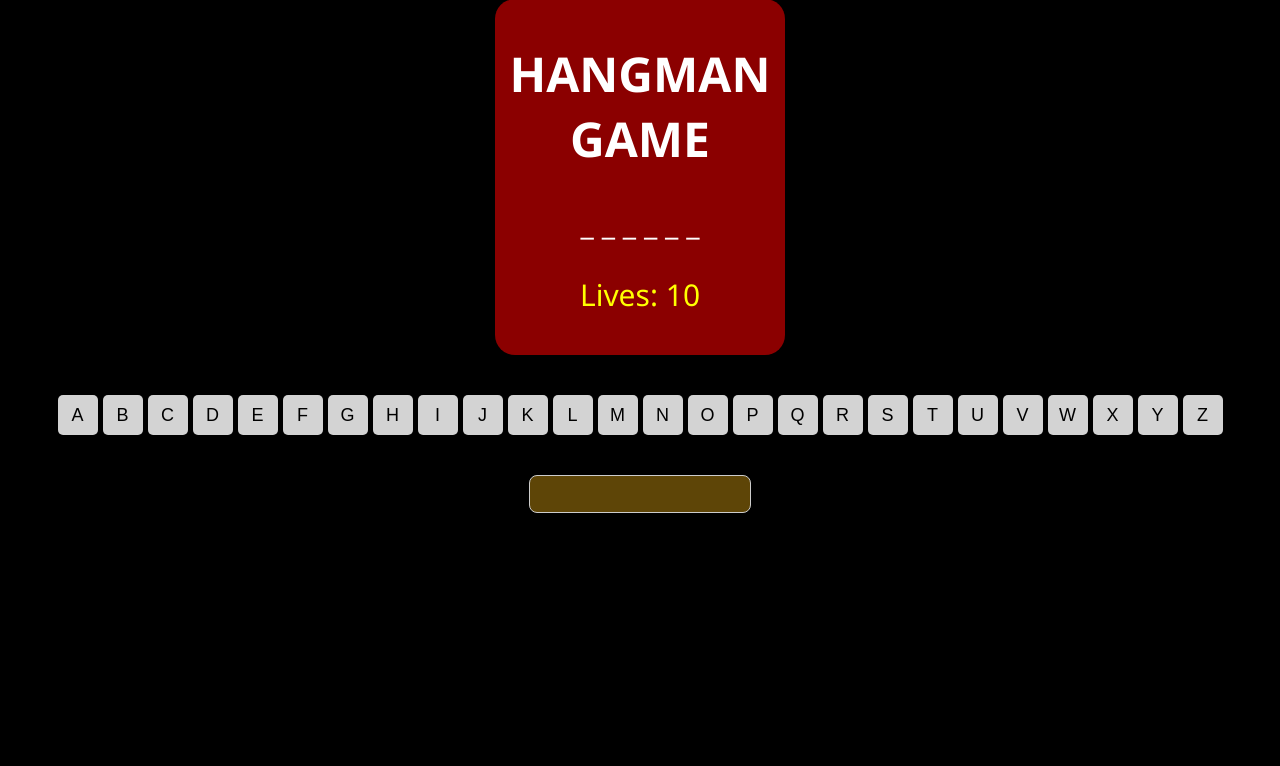
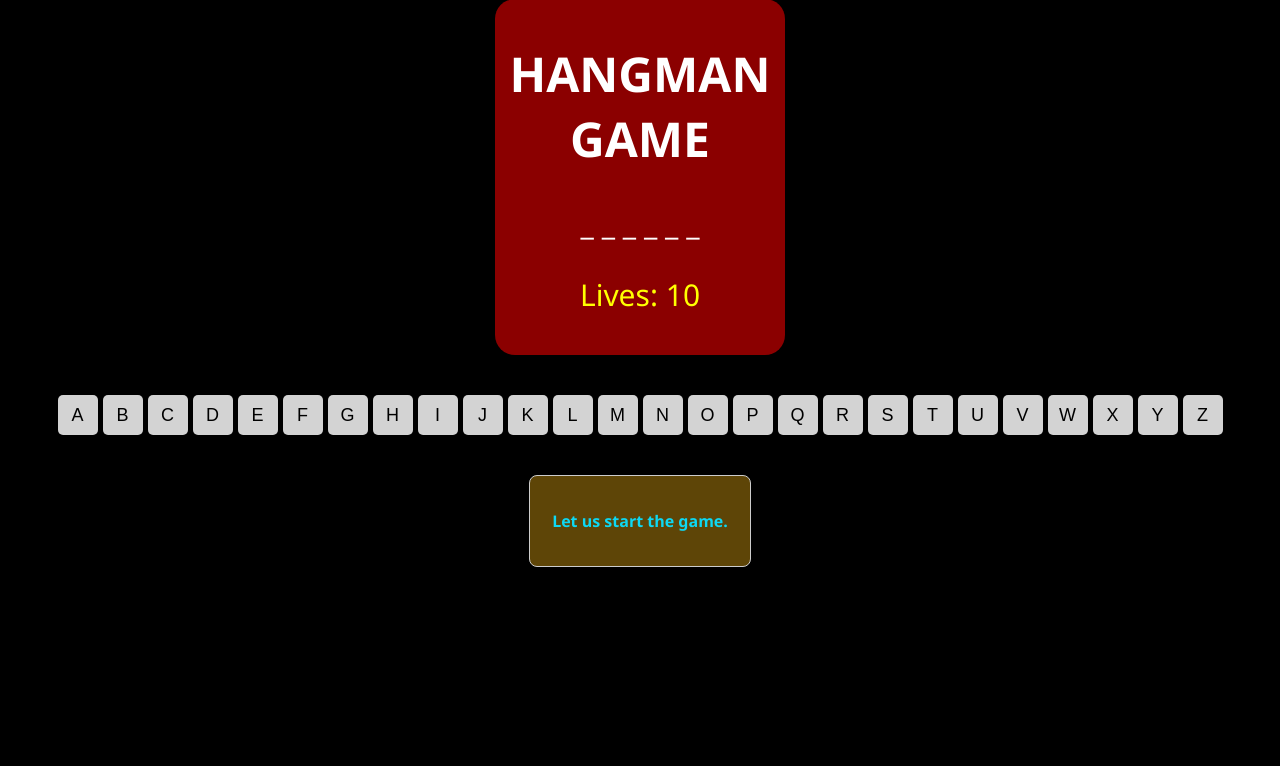
Before and after one commit to ShubhayuSingha/shubhayu, a Node server app: page /hangman/hangman.html in a window 1280 px wide. Shown: the part 19-785 px from the top of the page. Run offline with Node 20, Linux system fonts and the light colour scheme; some libraries are stand-ins or nearby versions.

Commit message:
Add files via upload

```diff
--- a/public/hangman/hangman.js
+++ b/public/hangman/hangman.js
@@ -32,6 +32,7 @@ function initializeGame() {
     // Clear and regenerate letter buttons
     letterButtonsContainer.innerHTML = '';
     generateLetterButtons();
+    hideEndGameButtons();
 
     // Enable all letter buttons
     letterButtonsContainer.querySelectorAll('button').forEach(button => {
@@ -46,7 +47,7 @@ function initializeGame() {
 
     wordDisplay.textContent = displayWord.join(' ');
     livesDisplay.textContent = "Lives: " + lives;
-    feedback.textContent = '';
+    feedback.textContent = 'Let us start the game.';
     guessedLettersContainer.textContent = '';
 
 
@@ -153,6 +154,9 @@ function generateLetterButtons() {
 function showEndGameButtons() {
     newGameContainer.style.display = 'flex';
 }
+function hideEndGameButtons(){
+    newGameContainer.style.display = 'none'
+}
 
 // Event listener for new game button
 newGameButton.addEventListener('click', initializeGame);
--- a/public/hangman/style.css
+++ b/public/hangman/style.css
@@ -32,11 +32,15 @@ body{
 }
 
 #update-container{
+    display: flex;
+    justify-content: center;
     text-align: center;
+    align-items: center;
     background-color: rgb(94, 69, 7);
     border: 1px solid #ccc;
     padding: 10px;
-    width: 200px; /* Same width as hangman-container for alignment */
+    width: 200px;
+    height: 70px;
     border-radius: 8px;
     box-shadow: 0 4px 8px rgba(0, 0, 0, 0.1);
     margin-top: 30px;
```
